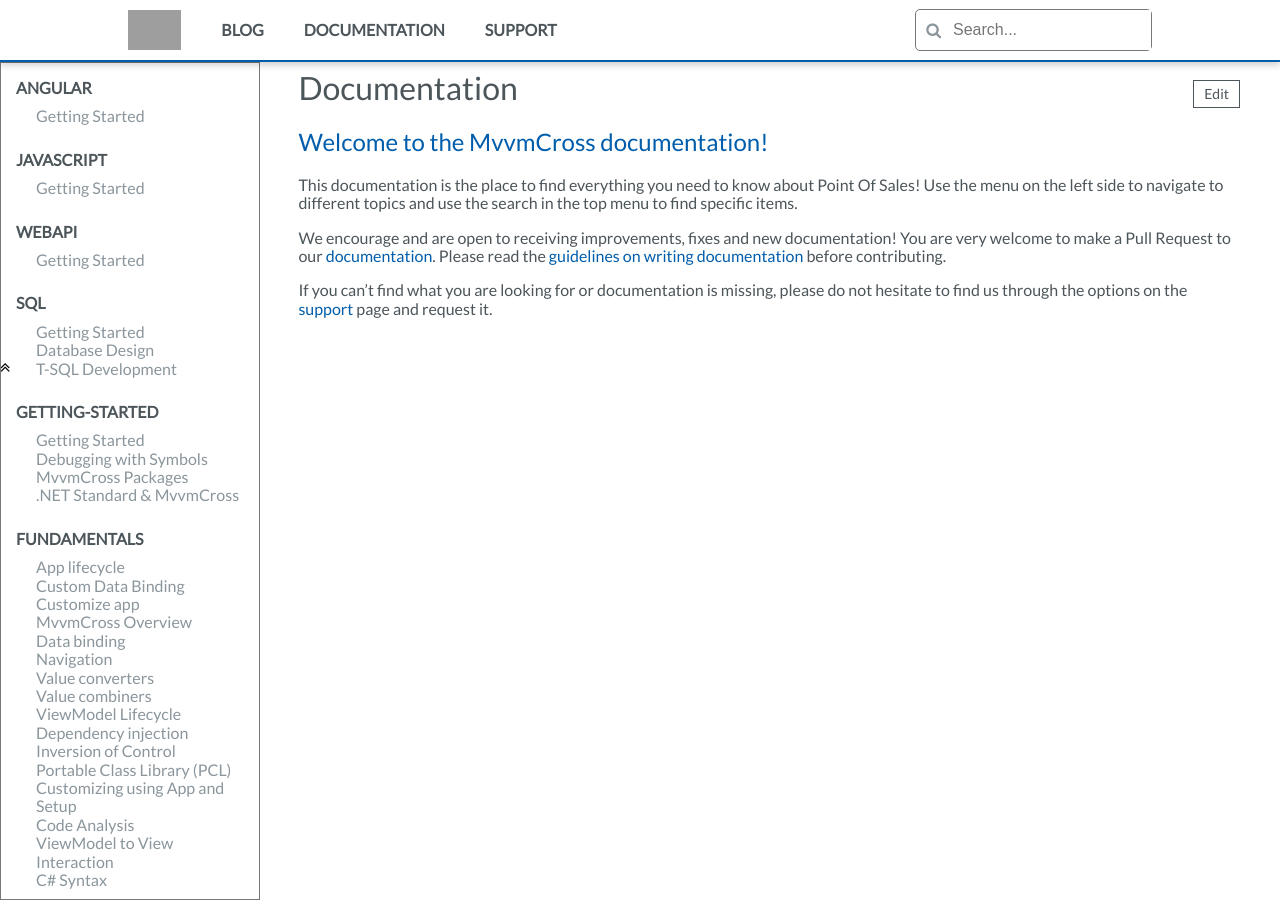
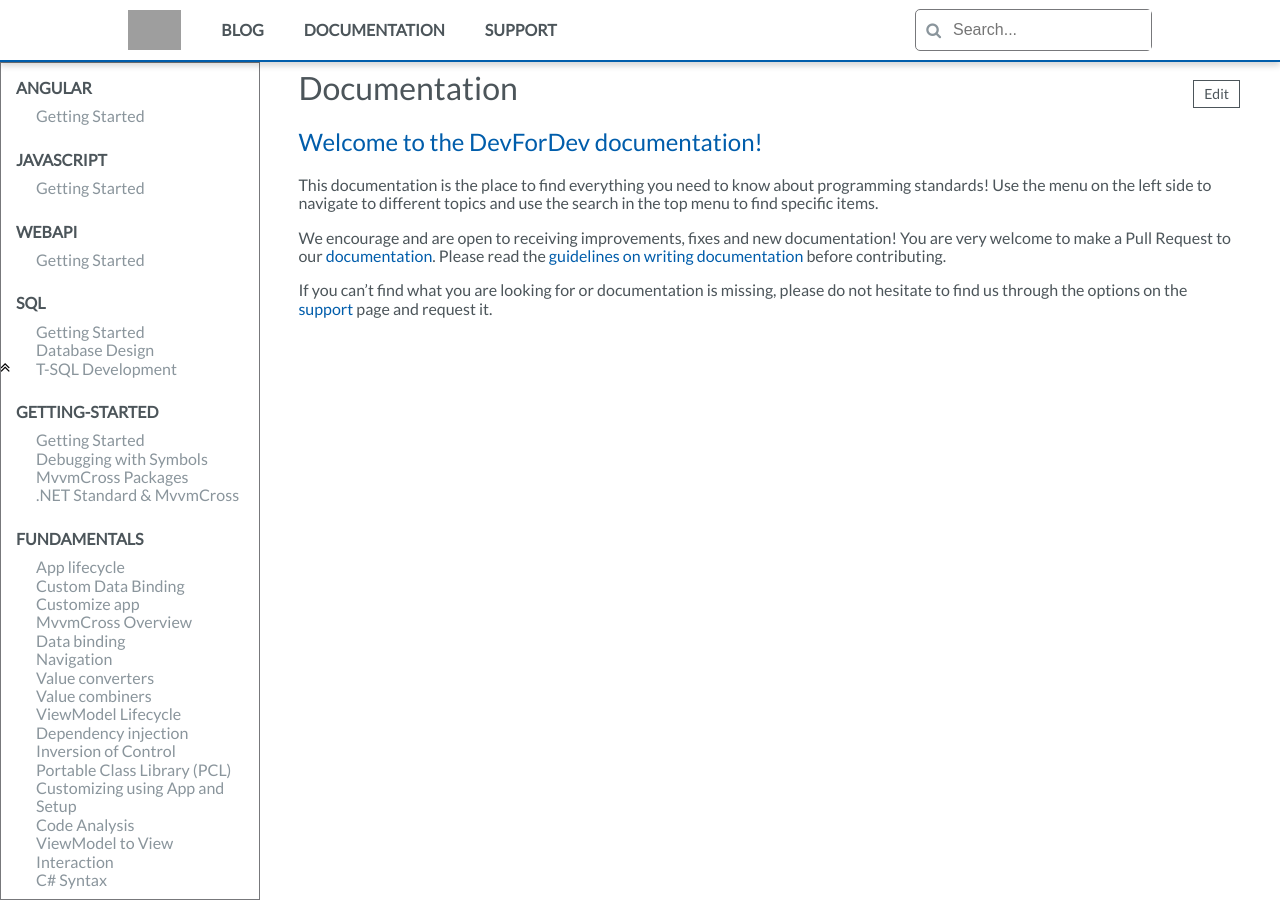
Before and after one commit to gmfjlr/DevForDev, a Jekyll site: the page built from docs/documentation.md, in a window 1280 px wide. Built offline with Jekyll 4.4.1, drawn with Linux system fonts in a browser that asks for light colours; nearby versions of some CDN libraries; comment, search, counter and statistics services are not loaded; grey boxes are pictures that could not be loaded.

Commit message:
Update documentation.md

```diff
--- a/docs/documentation.md
+++ b/docs/documentation.md
@@ -4,10 +4,10 @@ title: Documentation
 permalink: /documentation/
 ---
 
-## Welcome to the MvvmCross documentation!
+## Welcome to the DevForDev documentation!
 
-This documentation is the place to find everything you need to know about Point Of Sales! Use the menu on the left side to navigate to different topics and use the search in the top menu to find specific items.
+This documentation is the place to find everything you need to know about programming standards! Use the menu on the left side to navigate to different topics and use the search in the top menu to find specific items.
 
-We encourage and are open to receiving improvements, fixes and new documentation! You are very welcome to make a Pull Request to our [documentation](https://github.com/gmfjlr/GMF-PointOfSales/tree/master/docs). Please read the [guidelines on writing documentation](https://gmfjlr.github.io/GMF-PointOfSales/documentation/contribute/mvvmcross-docs-style-guide) before contributing.
+We encourage and are open to receiving improvements, fixes and new documentation! You are very welcome to make a Pull Request to our [documentation](https://github.com/gmfjlr/DevForDev/tree/master/docs). Please read the [guidelines on writing documentation](https://gmfjlr.github.io/DevForDev/documentation/contribute/mvvmcross-docs-style-guide) before contributing.
 
-If you can't find what you are looking for or documentation is missing, please do not hesitate to find us through the options on the [support](https://gmfjlr.github.io/GMF-PointOfSales/support/) page and request it.
+If you can't find what you are looking for or documentation is missing, please do not hesitate to find us through the options on the [support](https://gmfjlr.github.io/DevForDev/support/) page and request it.
```
